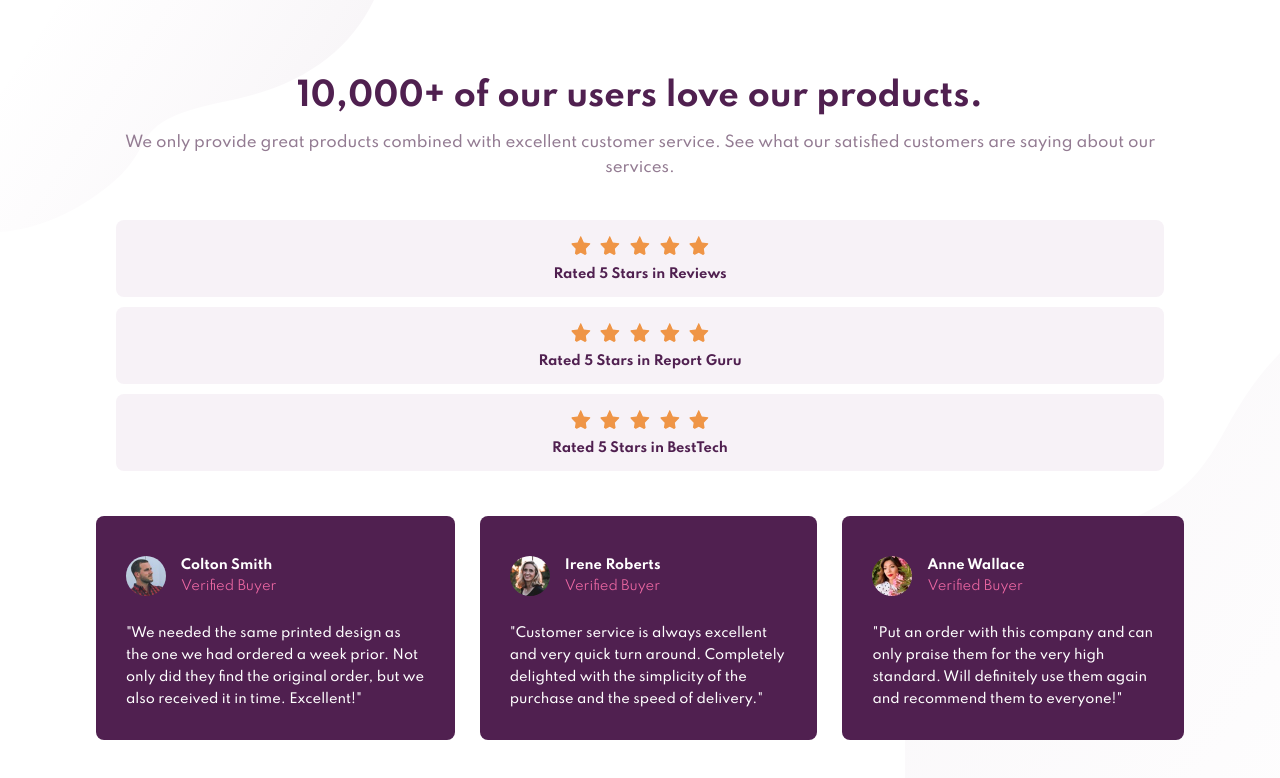
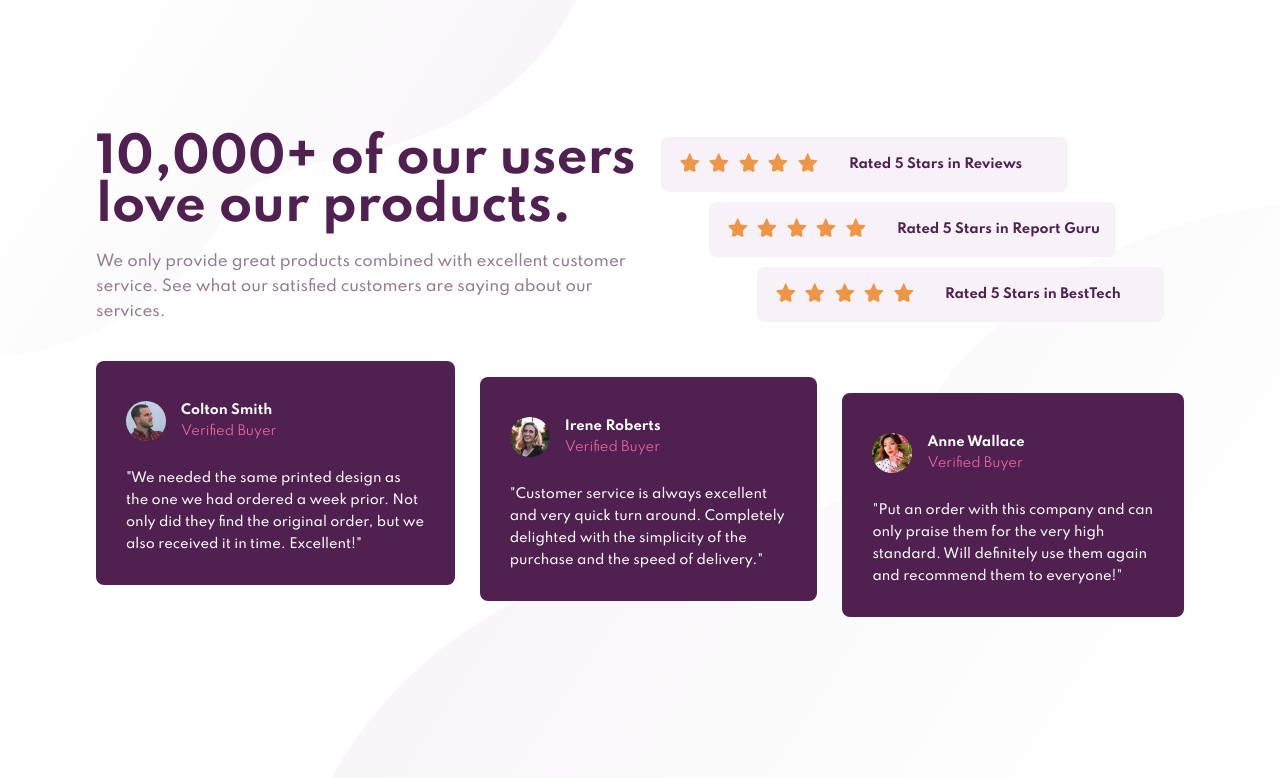
Before and after one commit to CheriRogue/Social-Proof-Section, a plain HTML site: page index.html in a window 1280 px wide. Drawn offline with Linux system fonts and the light colour scheme.

Commit message:
Add media queries

```diff
--- a/stylesheet.css
+++ b/stylesheet.css
@@ -141,6 +141,7 @@ table {
 
 * {
   box-sizing: border-box;
+  min-height: 100%;
 }
 
 body {
@@ -148,10 +149,12 @@ body {
     url(images/bg-pattern-bottom-mobile.svg);
   background-repeat: no-repeat;
   background-position: left top, right bottom;
+  background-size: 50%, 100%;
   color: var(--primary-dark-magenta);
   text-align: center;
   font-family: "Spartan", sans-serif;
   padding: 80px 0 100px;
+  min-height: 100%;
 }
 
 .container {
@@ -251,17 +254,62 @@ h2 {
     width: 85%;
   }
 
+  body {
+    text-align: left;
+    background-image: url(images/bg-pattern-top-desktop.svg),
+      url(images/bg-pattern-bottom-desktop.svg);
+    background-size: 45%, 75%;
+    padding: 127px 0;
+  }
+
+  .wrapper {
+    display: flex;
+    align-items: center;
+    justify-content: space-between;
+  }
+
+  .top {
+    width: 50%;
+  }
+
+  .top p {
+    margin: 0;
+  }
+
+  .ratings li {
+    display: flex;
+    align-items: center;
+  }
+
+  .ratings li:nth-child(2) {
+    transform: translateX(-48px);
+  }
+
+  .ratings li:nth-child(1) {
+    transform: translateX(-96px);
+  }
+
+  .ratings span {
+    margin: 0 0 0 28px;
+  }
+
   .testimonials {
     display: flex;
     margin-top: 0;
     gap: 25px;
   }
+
+  .testimonials li:nth-child(1) {
+    transform: translateY(-16px);
+  }
+
+  .testimonials li:nth-child(3) {
+    transform: translateY(16px);
+  }
 }
 
-.attribution {
-  font-size: 11px;
-  text-align: center;
+@media (min-width: 1000px) {
+  h1 {
+    font-size: 48px;
+  }
 }
-.attribution a {
-  color: hsl(228, 45%, 44%);
-}
```
